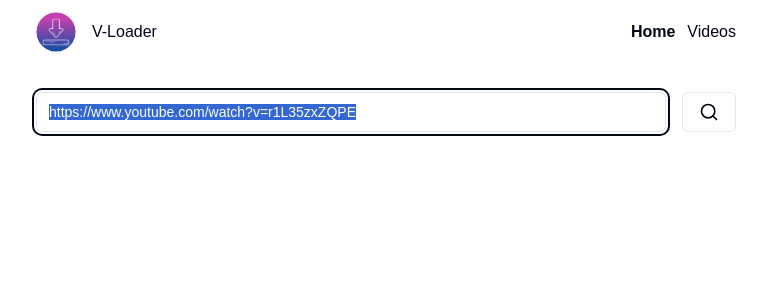
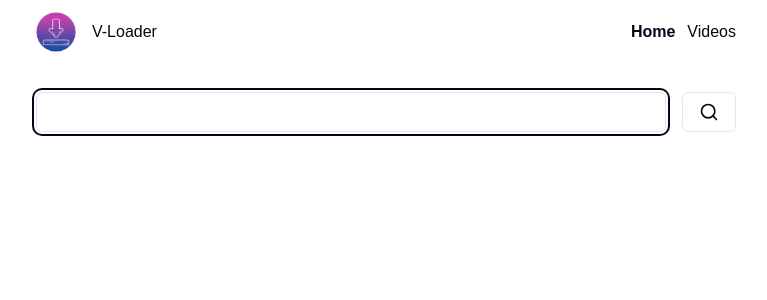
Before and after one commit to Mahmoudgomaa001/Offliner, a React (Vite) app: page / in a window 1280 px wide. Shown: the top 300 px of the page, without its empty margins (254-1021 px from the left). Built offline with nearby package versions, Linux system fonts and the light colour scheme.

Commit message:
fix initial url

```diff
--- a/src/scenes/Home.tsx
+++ b/src/scenes/Home.tsx
@@ -1,3 +1,4 @@
+import { useSearchParams } from 'react-router-dom'
 import { useState, useEffect } from 'react'
 import { Loader, Search } from 'lucide-react'
 import { videoInfo } from 'ytdl-core'
@@ -6,7 +7,8 @@
 import { Input } from '@/components/ui/input'
 
 function Home() {
-  const [url, setUrl] = useState('https://www.youtube.com/watch?v=r1L35zxZQPE')
+  let [searchParams] = useSearchParams()
+  const [url, setUrl] = useState(searchParams.get('description'))
   const [videoDetails, setVideoDetails] = useState<videoInfo>()
   const [fetching, setFetching] = useState<boolean>(false)
   const [error, setError] = useState<string | null>(null)
@@ -34,12 +36,10 @@
   }
 
   useEffect(() => {
-    const searchParams = new URLSearchParams(location.search)
     // description comes from being a share_target. it contains the url
     const description = searchParams.get('description')
 
     if (description) {
-      setUrl(description)
       getInfo()
     }
   }, [])
```
